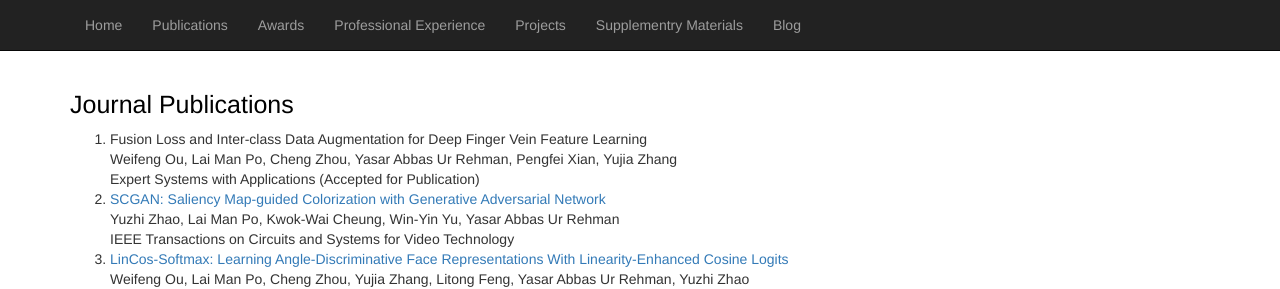
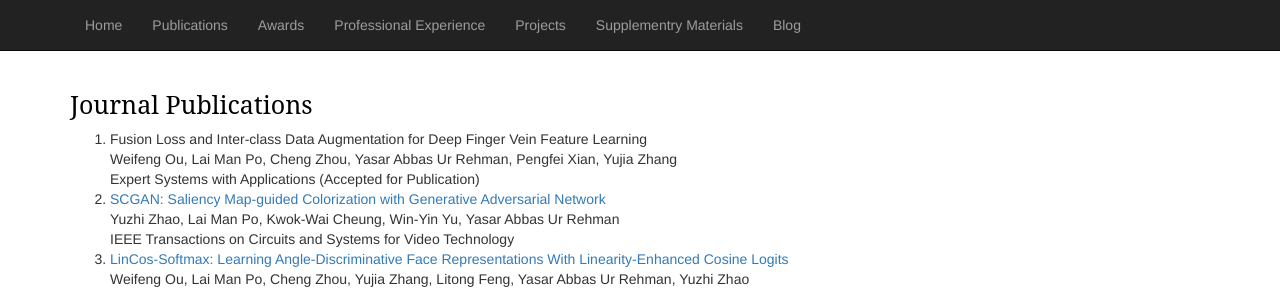
Before and after one commit to yasar-rehman/yasar, a Jekyll site: the page built from publications.md, in a window 1280 px wide. Shown: the top 289 px of the page. Built offline with Jekyll 4.4.1, drawn with Linux system fonts in a browser that asks for light colours; some web fonts are replaced; our own code applies the rules of GitHub Pages for plain Markdown files.

Commit message:
Update publications.md

```diff
--- a/publications.md
+++ b/publications.md
@@ -1,8 +1,8 @@
 
 <body>
-<div class="project_section">
+<div>
 <p>
-<h1 style="color:black; font-size:25px"> Journal Publications </h1>
+<h1 style="font-family: 'Serif',Times New Roman; color:black; font-size:25px"> Journal Publications </h1>
 <ol type="1">
  <li>Fusion Loss and Inter-class Data Augmentation for Deep Finger Vein Feature Learning <br>
  Weifeng Ou, Lai Man Po, Cheng Zhou, Yasar Abbas Ur Rehman, Pengfei Xian, Yujia Zhang <br>
```
